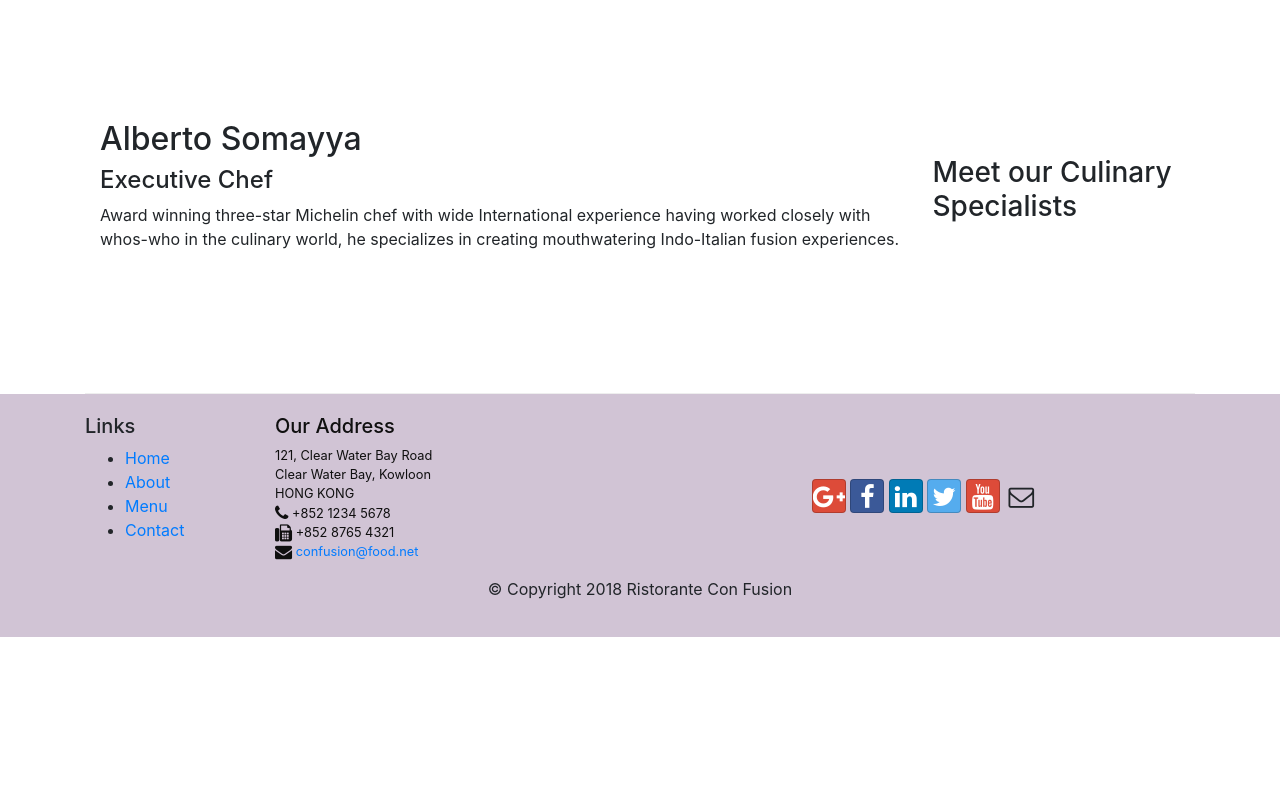
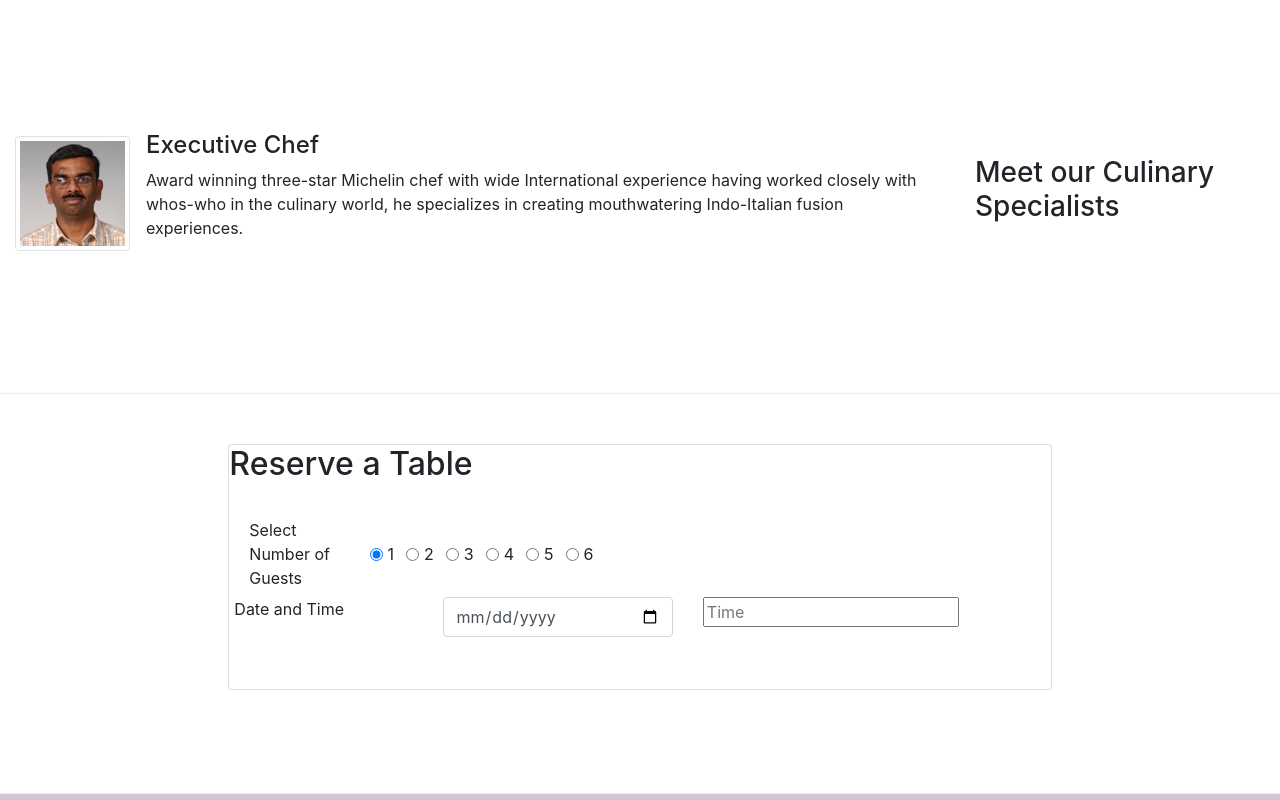
Before and after one commit to ilyabdul/CourseraCSSHTMLJS, a website: page index.html in a window 1280 px wide. Shown: the part 1140-1940 px from the top of the page. Before the commit the page ends 1777 px from the top, so only its background shows below. Drawn offline with nearby package versions, Linux system fonts and the light colour scheme.

Commit message:
Adding form

```diff
--- a/css/styles.css
+++ b/css/styles.css
@@ -9,7 +9,9 @@
     border-bottom: 1px ridge;
     min-height: 400px;
 }
-
+input[type=radio] {
+    margin-right:4px;
+}
 .footer {
     background-color: #D1C4D5;
     margin: 0px auto;
--- a/index.html
+++ b/index.html
@@ -22,7 +22,7 @@
          <button class="navbar-toggler" type="button" data-toggle="collapse" data-target="#Navbar">
             <span class="navbar-toggler-icon "></span>
          </button>
-         <a class="navbar-brand mr-auto" href="#">Riscont</a>
+         <a class="navbar-brand mr-auto" href="#"><img src="img/logo.png" height="30" width="41"></a>
 
          <div class="collapse navbar-collapse" id="Navbar">
             <ul class="navbar-nav mr-auto">
@@ -45,7 +45,8 @@
                     <h1>Ristorante con Fusion</h1>
                     <p>We take inspiration from the World's best cuisines, and create a unique fusion experience. Our lipsmacking creations will tickle your culinary senses!</p>
                 </div>
-                <div class="col-12 col-sm">
+                <div class="col-12 col-sm align-self-center">
+                    <img src="img/logo.png" class="img-fluid">
                 </div>
             </div>
         </div>
@@ -57,10 +58,20 @@
                 <h3>Our Lipsmacking Culinary Creations</h3>
             </div>
             <div class="col col-sm order-sm-first col-md">
-                <h2>Uthappizza</h2>
-                <p>A unique combination of Indian Uthappam (pancake) and Italian pizza, topped with Cerignola olives, ripe vine cherry tomatoes, Vidalia onion, Guntur chillies and Buffalo Paneer.</p>
+             <div class="media">
+                <img class="d-flex mr-3 img-thumbnail align-self-center" src="img/uthappizza.png" alt="uthapizza">
+
+                <div class="media-b0dy">
+                    <h2 class="mt-0">Uthappizza <span class="badge badge-danger">HOT</span><span class="badge badge-pill badge-secondary">$4.99</span></h2>
+                    <p>A unique combination of Indian Uthappam (pancake) and Italian pizza, topped with Cerignola olives, ripe vine cherry tomatoes, Vidalia onion, Guntur chillies and Buffalo Paneer.</p>
+                </div>
+
+
+            </div>
+
             </div>
         </div>
+    </div>
 
 
         <div class="row row-content align-items-center">
@@ -78,11 +89,82 @@
                 <h3>Meet our Culinary Specialists</h3>
             </div>
             <div class="col col-sm order-sm-first col-md">
-                <h2>Alberto Somayya</h2>
-                <h4>Executive Chef</h4>
-                <p>Award winning three-star Michelin chef with wide International experience having worked closely with whos-who in the culinary world, he specializes in creating mouthwatering Indo-Italian fusion experiences. </p>
+                <div class="media">
+                    <img class="d-flex mr-3 img-thumbnail align-self-center" src="img/alberto.png" alt="Alberto">
+
+                <div class="media-body">
+                    <h4 class="mt-0">Executive Chef</h4>
+                    <p class="d-none d-sm-block" >Award winning three-star Michelin chef with wide International experience having worked closely with whos-who in the culinary world, he specializes in creating mouthwatering Indo-Italian fusion experiences. </p>
+
+                </div>
+            </div>
+
             </div>
         </div>
+        <div class="row row-content">
+            <div class="col-12 col-sm-8 offset-sm-2">
+            <div class="card">
+                <div class="card-head">
+                    <h2>Reserve a Table</h2>
+                </div>
+                <div class="card-body">
+                    <form>
+                        <div class="form-group row">
+                            <label for="selectguest" class="col-md-2 col-form-label d-flex">Select Number of Guests</label>
+                            <div class="col-md-10 row">
+                                <div class="form-check form-check-inline">
+                                    <input class="form-check-input" type="radio" name="guest" id="one" value="1" checked="true"><span></span>
+                                    <label class="form-check-label" for="one">1</label>
+                                </div>
+                                <div class="form-check form-check-inline">
+                                    <input class="form-check-input" type="radio" name="guest" id="two" value="2"><span></span>
+                                    <label class="form-check-label" for="two">2</label>
+                                </div>
+                                <div class="form-check form-check-inline">
+                                    <input class="form-check-input offset-1" type="radio" name="guest" id="three" value="3"><span></span>
+                                    <label class="form-check-label" for="two">3</label>
+                                </div>
+                                <div class="form-check form-check-inline">
+                                    <input class="form-check-input" type="radio" name="guest" id="four" value="4"><span></span>
+                                    <label class="form-check-label" for="four">4</label>
+                                </div>
+                                <div class="form-check form-check-inline">
+                                    <input class="form-check-input" type="radio" name="guest" id="five" value="5"><span></span>
+                                <label class="form-check-label" for="five">5</label>
+                                </div>
+                                <div class="form-check form-check-inline" >
+                                    <input class="form-check-input" type="radio" name="guest" id="six" value="6"><span></span>
+                                    <label class="form-check-label" for="six">6</label>
+                                </div>
+
+                            </div>
+                            <div class="form-group row">
+
+                                <label class="d-flex col-sm-4" for="datetime">Date and Time</label>
+
+                                <div class="col-5 col-md-5">
+                                    <input type="date" class="form-control" id="date" name="date" placeholder="Date">
+                                </div>
+
+                                <div class="col-7 col-md-3">
+                                    <input type="text" class="textbox-n" onfocus="(this.type='time')" id="time" name="time" placeholder="Time">
+                                </div>
+                            </div>
+
+                        </div>
+                        </div>
+                        </div>
+
+                    </form>
+
+                </div>
+
+            </div>
+        </div>
+
+    </div>
+
+
     </div>
 
     <footer class="footer">
```
Also changed, not shown: aboutus.html (+1 -1 lines), contactus.html (+1 -1 lines), img/alberto.png (added), img/buffet.png (added), img/logo.png (added), img/uthappizza.png (added), 1 other file.
